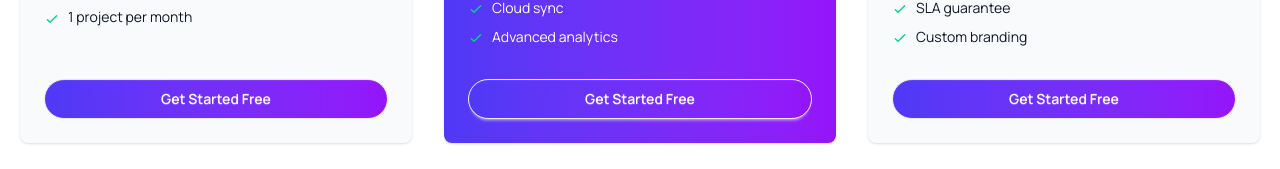
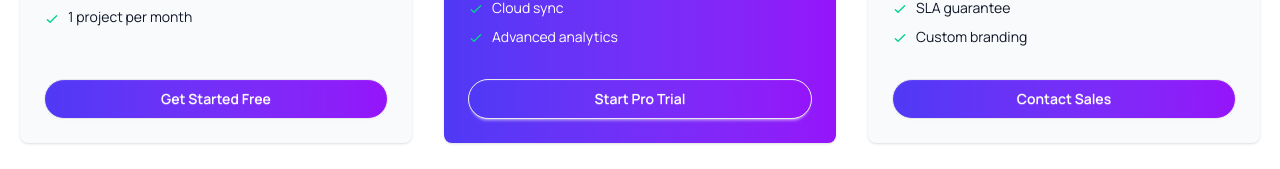
Before and after one commit to bashar35790/DigiTools-Platform, a React (Vite) app: page / in a window 1280 px wide. Shown: the part 3462-3631 px from the top of the page. Built offline with nearby package versions, Linux system fonts and the light colour scheme.

Commit message:
fixed pricing section

```diff
--- a/src/component/home-page/Pricing.jsx
+++ b/src/component/home-page/Pricing.jsx
@@ -96,7 +96,7 @@ export default function Pricing() {
                                                 }
                                             </ul>
                                             <div className="">
-                                                <Button title="Get Started Free" addStyle="w-full"></Button>
+                                                <Button title={card.buttonText} addStyle={`w-full ${card.tag && "bg-white"}`}></Button>
                                             </div>
                                         </div>
                                     </div>
```
